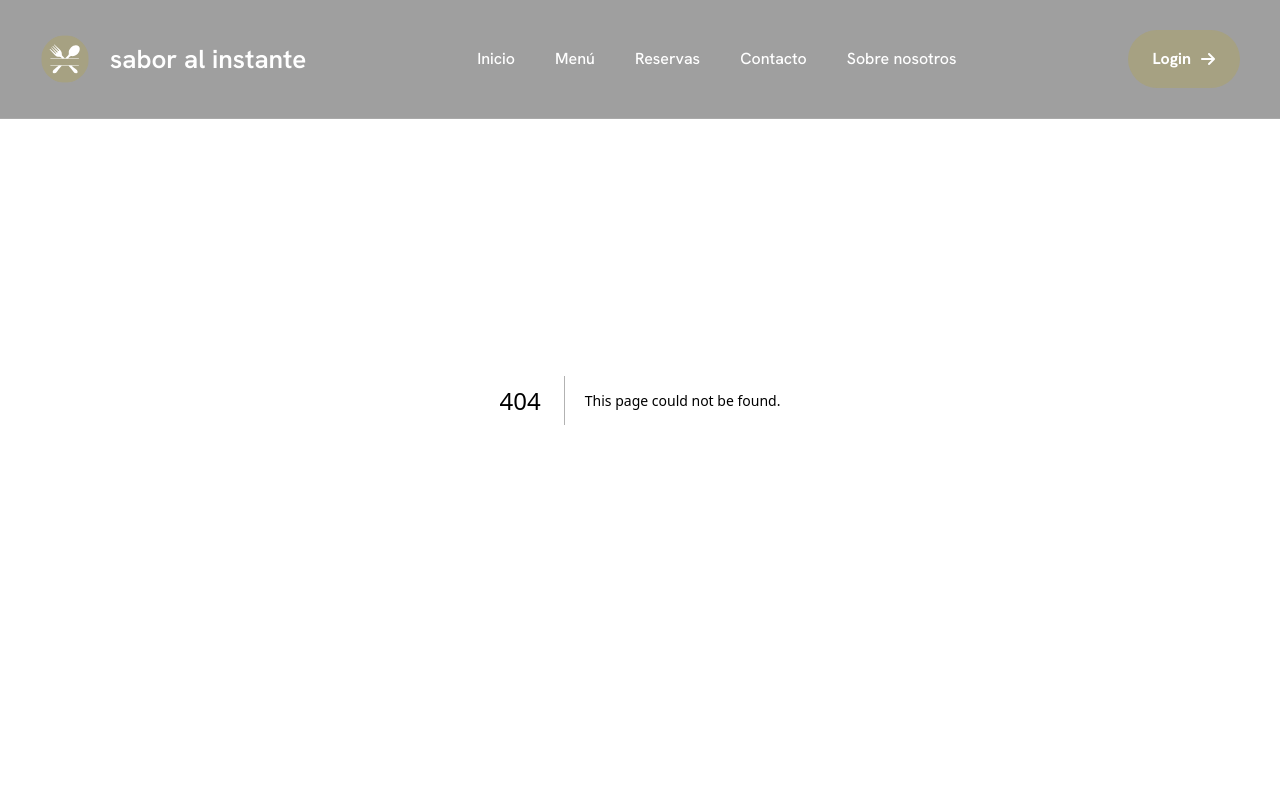
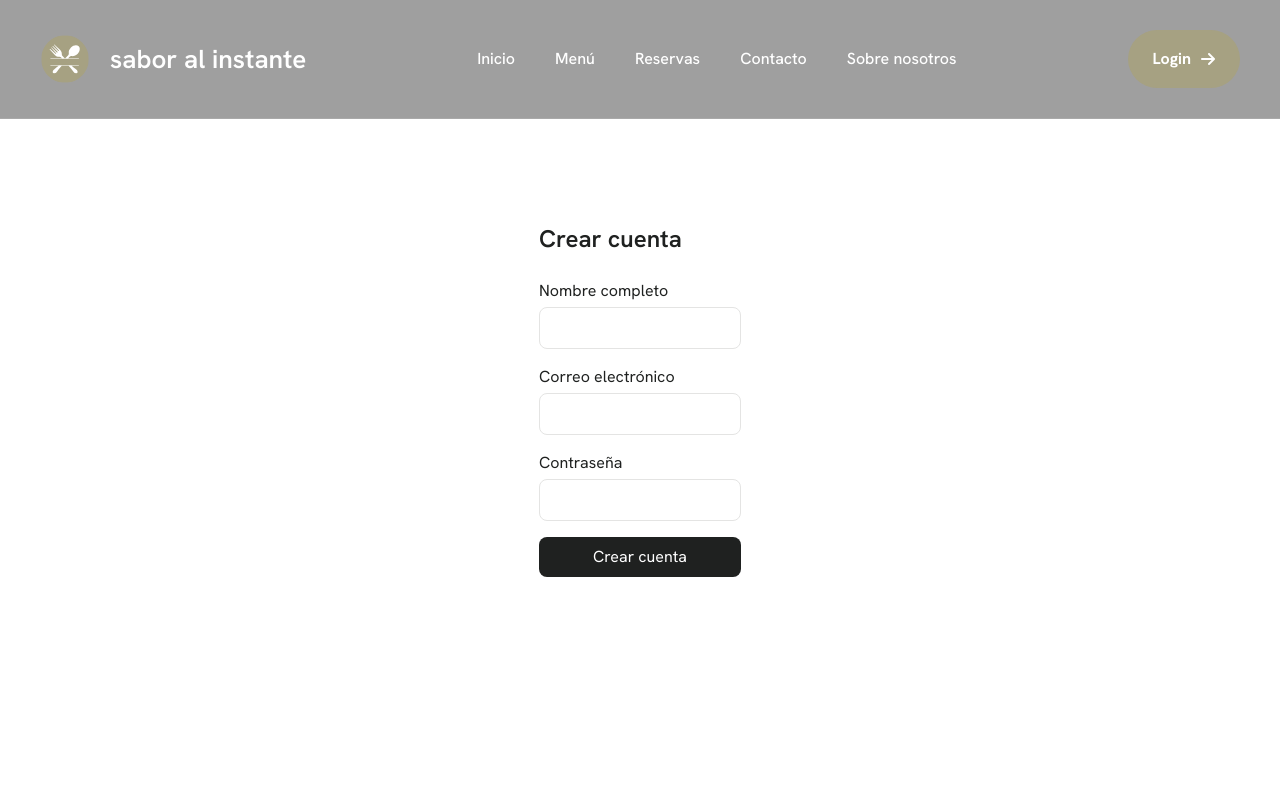
Before and after one commit to Danielsteve18/Proyecto-Electiva-II, a Next.js app: page /registro in a window 1280 px wide. Before the commit this address had no page. Shown: the top 800 px of the page. Built offline with nearby package versions, Linux system fonts and the light colour scheme.

Commit message:
feat(auth): registro de usuario cliente (ELE-14)

```diff
--- /dev/null
+++ b/app/registro/actions.ts
@@ -0,0 +1,57 @@
+'use server';
+
+import { createClient } from '@/lib/supabase/server';
+
+export type RegistroState = {
+  ok?: boolean;
+  needsConfirmation?: boolean;
+  error?: string;
+} | null;
+
+const MIN_PASSWORD = 8;
+
+export async function registrar(
+  _prev: RegistroState,
+  formData: FormData,
+): Promise<RegistroState> {
+  const fullName = String(formData.get('full_name') ?? '').trim();
+  const email = String(formData.get('email') ?? '').trim().toLowerCase();
+  const password = String(formData.get('password') ?? '');
+
+  if (!fullName || !email || !password) {
+    return { error: 'Completa todos los campos.' };
+  }
+  if (password.length < MIN_PASSWORD) {
+    return { error: `La contraseña debe tener al menos ${MIN_PASSWORD} caracteres.` };
+  }
+
+  const supabase = await createClient();
+  const { data, error } = await supabase.auth.signUp({
+    email,
+    password,
+    options: { data: { full_name: fullName } },
+  });
+
+  if (error) {
+    switch (error.code) {
+      case 'user_already_exists':
+      case 'email_exists':
+        return { error: 'Este correo ya está registrado.' };
+      case 'weak_password':
+        return { error: 'La contraseña es muy débil. Usa una más larga y variada.' };
+      case 'over_email_send_rate_limit':
+        return { error: 'Se enviaron demasiados correos. Intenta de nuevo en unos minutos.' };
+      default:
+        return { error: 'No pudimos crear tu cuenta. Intenta de nuevo.' };
+    }
+  }
+
+  // Con "Confirm email" activo, Supabase no devuelve error si el correo ya existe:
+  // devuelve un usuario sin identidades.
+  if (data.user && data.user.identities?.length === 0) {
+    return { error: 'Este correo ya está registrado.' };
+  }
+
+  // Sin sesión = el usuario debe confirmar su correo antes de iniciar sesión.
+  return { ok: true, needsConfirmation: !data.session };
+}
--- /dev/null
+++ b/app/registro/page.tsx
@@ -0,0 +1,12 @@
+import { RegistroForm } from '@/components/forms/registro-form';
+
+export const metadata = { title: 'Crear cuenta' };
+
+export default function RegistroPage() {
+  return (
+    <main className="mx-auto flex min-h-screen max-w-md flex-col justify-center gap-6 px-4">
+      <h1 className="text-2xl font-semibold text-foreground">Crear cuenta</h1>
+      <RegistroForm />
+    </main>
+  );
+}
--- /dev/null
+++ b/components/forms/registro-form.tsx
@@ -0,0 +1,73 @@
+'use client';
+
+import { useActionState } from 'react';
+import { registrar, type RegistroState } from '@/app/registro/actions';
+
+const inputClass =
+  'rounded-md border border-input bg-background px-3 py-2 text-foreground focus-visible:outline-none focus-visible:ring-2 focus-visible:ring-ring';
+
+export function RegistroForm() {
+  const [state, formAction, pending] = useActionState<RegistroState, FormData>(
+    registrar,
+    null,
+  );
+
+  if (state?.ok) {
+    return (
+      <p role="status" className="text-foreground">
+        {state.needsConfirmation
+          ? 'Cuenta creada. Revisa tu correo para confirmarla antes de iniciar sesión.'
+          : 'Cuenta creada. Ya puedes iniciar sesión.'}
+      </p>
+    );
+  }
+
+  return (
+    <form action={formAction} className="flex flex-col gap-4">
+      <label className="flex flex-col gap-1 text-foreground">
+        Nombre completo
+        <input
+          name="full_name"
+          type="text"
+          required
+          autoComplete="name"
+          className={inputClass}
+        />
+      </label>
+      <label className="flex flex-col gap-1 text-foreground">
+        Correo electrónico
+        <input
+          name="email"
+          type="email"
+          required
+          autoComplete="email"
+          className={inputClass}
+        />
+      </label>
+      <label className="flex flex-col gap-1 text-foreground">
+        Contraseña
+        <input
+          name="password"
+          type="password"
+          required
+          autoComplete="new-password"
+          className={inputClass}
+        />
+      </label>
+
+      {state?.error && (
+        <p role="alert" className="text-destructive">
+          {state.error}
+        </p>
+      )}
+
+      <button
+        type="submit"
+        disabled={pending}
+        className="rounded-md bg-primary px-4 py-2 text-primary-foreground disabled:opacity-60"
+      >
+        {pending ? 'Creando cuenta…' : 'Crear cuenta'}
+      </button>
+    </form>
+  );
+}
```
Also changed, not shown: 1 other file (tests, documents, lock files or other folders).
